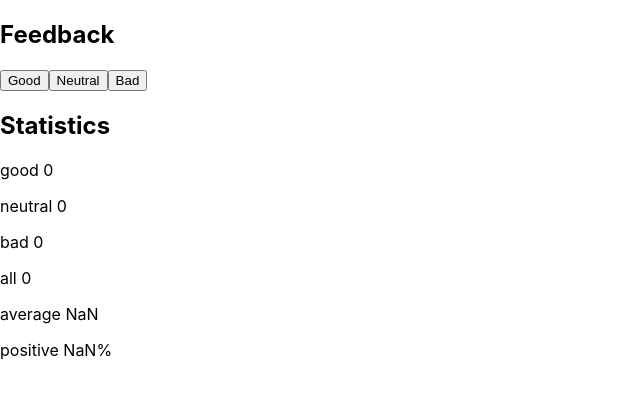
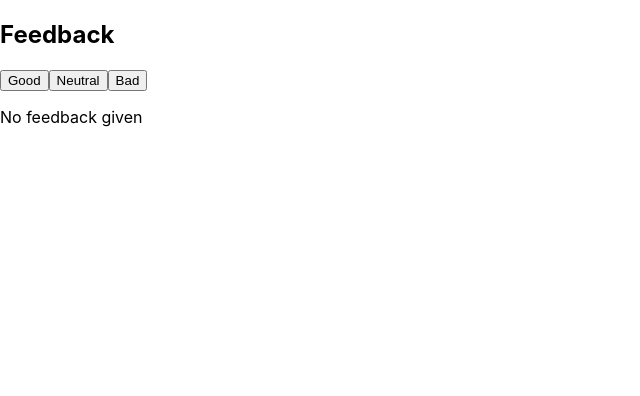
Before and after one commit to xaviguasch/fullstackopen-2022, a React (Create React App) app in the folder part1/unicafe-fso-p1-app/: page / in a window 1280 px wide. Shown: the top 396 px of the page, without its empty margins (0-640 px from the left). Built offline with nearby package versions, Linux system fonts and the light colour scheme.

Commit message:
solved exercise 1.8: unicafe step3 and also solved exercise 1.9: unicafe step4

```diff
--- a/part1/unicafe-fso-p1-app/src/components/Statistics.js
+++ b/part1/unicafe-fso-p1-app/src/components/Statistics.js
@@ -4,6 +4,14 @@
   const all = good + neutral + bad
   const average = (good * 1 + neutral * 0 + bad * -1) / all
   const positive = (good / all) * 100
+
+  if (good === 0 && neutral === 0 && bad === 0) {
+    return (
+      <div>
+        <p>No feedback given</p>
+      </div>
+    )
+  }
 
   return (
     <div>
```
